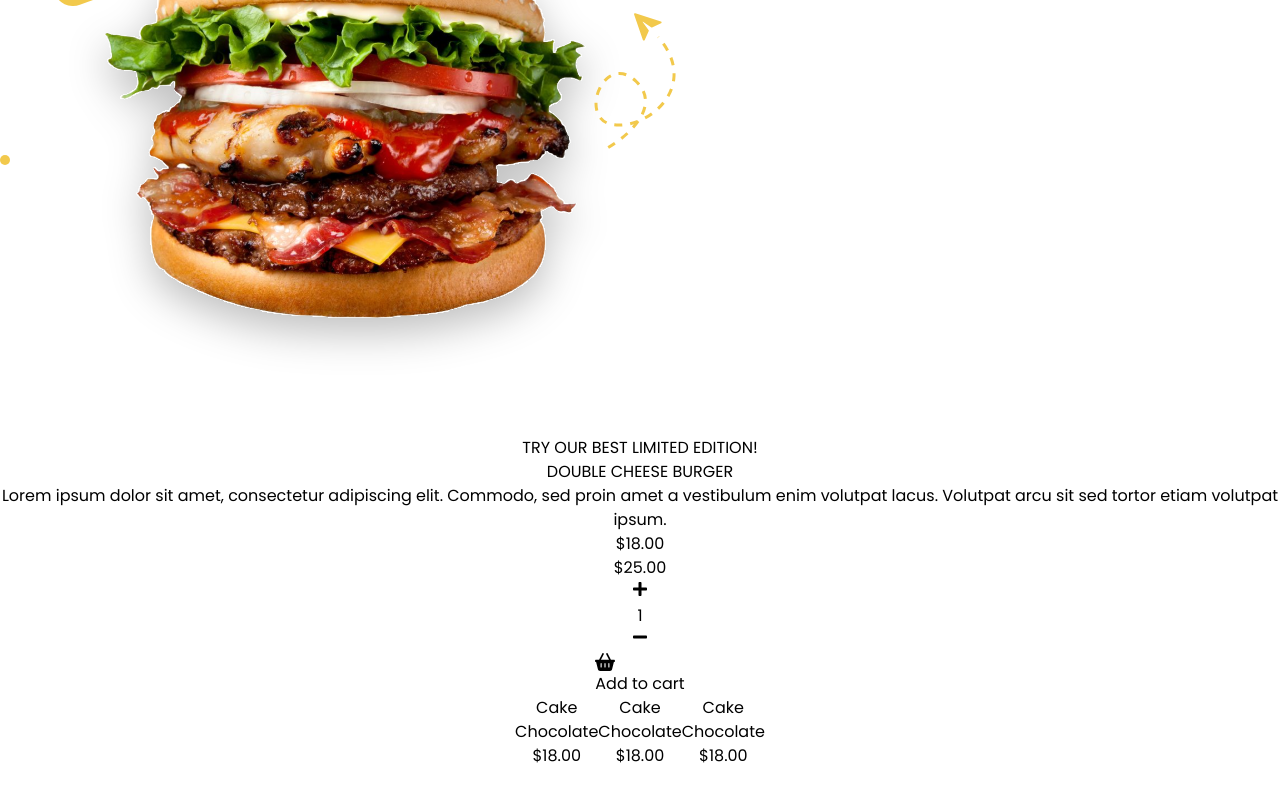
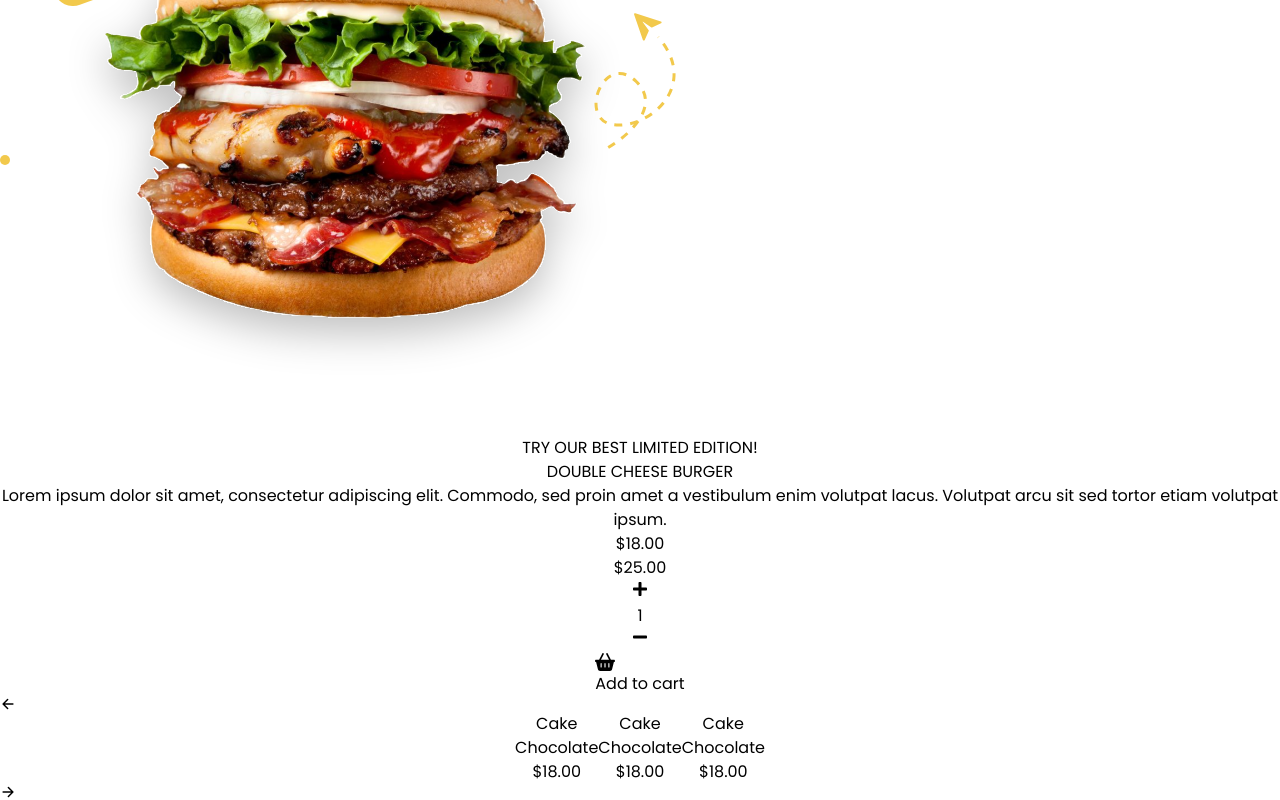
Before and after one commit to devJennyy/ecommerce, a React (Vite) app in the folder ecommerce/: page / in a window 1280 px wide. Shown: the part 432-1232 px from the top of the page. Before the commit the page ends 1200 px from the top, so only its background shows below. Built offline with nearby package versions, Linux system fonts and the light colour scheme.

Commit message:
almost done

```diff
--- a/ecommerce/src/App.tsx
+++ b/ecommerce/src/App.tsx
@@ -1,6 +1,6 @@
 import { GiHamburgerMenu } from "react-icons/gi";
 import "./App.css";
-import { IoFastFoodSharp } from "react-icons/io5";
+import { IoArrowBack, IoArrowForward, IoFastFoodSharp } from "react-icons/io5";
 import { CiSearch } from "react-icons/ci";
 import { LuShoppingCart } from "react-icons/lu";
 import { IoMdHeartEmpty } from "react-icons/io";
@@ -116,24 +116,30 @@ function App() {
         </div>
 
         {/*Menu*/}
-        <div className="flex flex-row justify-center items-center ps-60 w-[900px] gap-10">
-          <button className="flex flex-1 flex-col justify-center items-start text-left bg-white w-[130px] h-[138px] rounded-[30px] drop-shadow-[0_10px_10px_rgba(0,0,0,0.1)] pl-4">
+        <div className="flex flex-row justify-center items-center ps-60 w-[900px] gap-[30px]">
+          <div className="flex justify-center items-center text-[#F48E28] rounded-full bg-white w-[52px] h-[52px] drop-shadow-[0_10px_10px_rgba(0,0,0,0.1)]">
+            <IoArrowBack/>
+          </div>
+          <button className="flex flex-col justify-center items-start text-left bg-white w-[130px] h-[138px] rounded-[30px] drop-shadow-[0_10px_10px_rgba(0,0,0,0.1)] pl-4">
             <p className="text-[12px] font-bold">Cake</p>
             <p className="text-[10px] font-normal">Chocolate</p>
             <p className="text-[10px] font-bold">$18.00</p>
           </button>
 
-          <button className="flex flex-1 flex-col justify-center items-start text-left bg-white w-[130px] h-[138px] rounded-[30px] drop-shadow-[0_10px_10px_rgba(0,0,0,0.1)] pl-4">
+          <button className="flex flex-col justify-center items-start text-left bg-white w-[130px] h-[138px] rounded-[30px] drop-shadow-[0_10px_10px_rgba(0,0,0,0.1)] pl-4">
             <p className="text-[12px] font-bold">Cake</p>
             <p className="text-[10px] font-normal">Chocolate</p>
             <p className="text-[10px] font-bold">$18.00</p>
           </button>
 
-          <button className="flex flex-1 flex-col justify-center items-start text-left bg-white w-[130px] h-[138px] rounded-[30px] drop-shadow-[0_10px_10px_rgba(0,0,0,0.1)] pl-4">
+          <button className="flex flex-col justify-center items-start text-left bg-white w-[130px] h-[138px] rounded-[30px] drop-shadow-[0_10px_10px_rgba(0,0,0,0.1)] pl-4">
             <p className="text-[12px] font-bold">Cake</p>
             <p className="text-[10px] font-normal">Chocolate</p>
             <p className="text-[10px] font-bold">$18.00</p>
           </button>
+          <div className="flex justify-center items-center text-[#F48E28] rounded-full bg-white w-[52px] h-[52px] drop-shadow-[0_10px_10px_rgba(0,0,0,0.1)]">
+            <IoArrowForward/>
+          </div>
         </div>
       </div>
     </>
```
